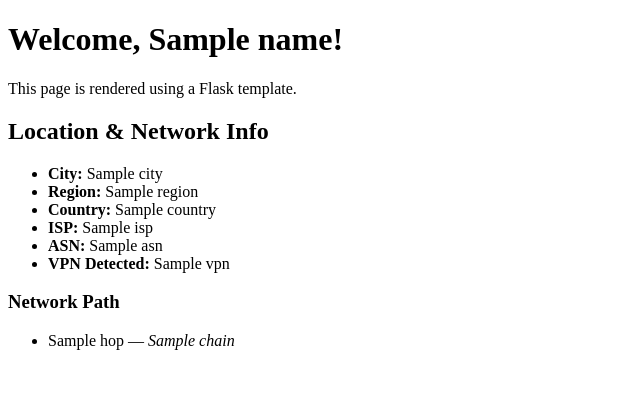
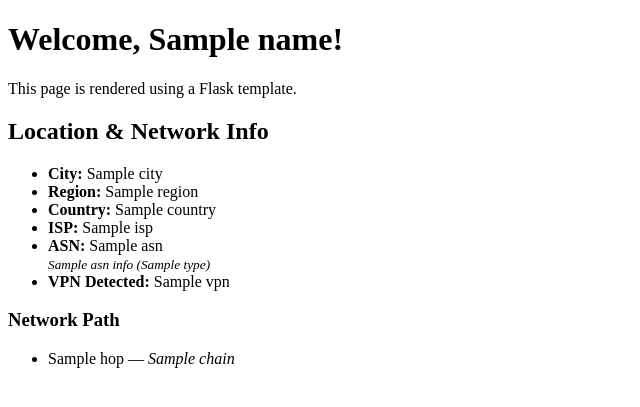
Before and after one commit to roblober-cpu/RestAPI, a Flask app: template templates/index.html in a window 1280 px wide. Shown: the top 407 px of the page, without its empty margins (0-640 px from the left). Run offline with Flask 3, Linux system fonts and the light colour scheme; the template is opened without the code that fills it: most values are stand-ins (such as "Sample title", 1, 10 or a date in 2020); some libraries are stand-ins or nearby versions.

Commit message:
added ASN analysis

```diff
--- a/app.py
+++ b/app.py
@@ -34,12 +34,18 @@ def init_db():
             country TEXT,
             org TEXT,
             asn TEXT,
+            asn_info TEXT,
             vpn TEXT,
             chain TEXT,
             timestamp TIMESTAMP DEFAULT CURRENT_TIMESTAMP
         )
     """)
-    conn.commit()
+    # Add asn_info column if it doesn't exist (for existing databases)
+    try:
+        cursor.execute("ALTER TABLE visitors ADD COLUMN IF NOT EXISTS asn_info TEXT")
+        conn.commit()
+    except Exception as e:
+        print(f"Column addition warning: {e}")
     cursor.close()
     conn.close()
 
@@ -93,6 +99,13 @@ def lookup_ip_info(ip):
                     "org": data.get("connection", {}).get("org") or data.get("connection", {}).get("isp"),
                     "asn": f"AS{data.get('connection', {}).get('asn')}" if data.get("connection", {}).get("asn") else None,
                 }
+
+                # Add ASN details if available
+                if result.get("asn"):
+                    asn_info = lookup_asn_info(result["asn"])
+                    if asn_info:
+                        result["asn_info"] = asn_info
+
                 ip_cache[ip] = (datetime.now(), result)
                 return result
             else:
@@ -108,41 +121,116 @@ def lookup_ip_info(ip):
     return result
 
 
-def annotate_ip(ip):
-    # Private ranges
-    if ip.startswith("10.") or ip.startswith("192.168.") or ip.startswith("172."):
-        # More accurate private range check
-        parts = ip.split(".")
-        if parts[0] == "172" and 16 <= int(parts[1]) <= 31:
-            return "Private Network / Load Balancer"
-        if parts[0] in ("10", "192"):
-            return "Private Network / Load Balancer"
+def lookup_asn_info(asn):
+    """Look up ASN information to identify the network operator"""
+    if not asn:
+        return None
 
-    # Cloudflare
-    if ip.startswith(("104.", "172.64.", "188.114.")):
-        return "Cloudflare Edge Node"
+    # Clean ASN (remove 'AS' prefix if present)
+    asn_num = asn.replace('AS', '') if asn.startswith('AS') else asn
 
-    # AWS
-    if ip.startswith(("3.", "13.", "18.", "34.", "35.", "52.", "54.")):
-        return "AWS Cloud Server"
+    try:
+        # Use BGP.HE.NET for ASN lookup (reliable and free)
+        url = f"https://bgp.he.net/AS{asn_num}"
+        response = requests.get(url, timeout=5)
 
-    # Google Cloud
-    if ip.startswith(("34.", "35.", "66.102.", "66.249.")):
-        return "Google Cloud Server"
+        if response.status_code == 200:
+            # Parse the HTML response for ASN info
+            html = response.text
+            asn_info = {}
 
-    # Azure
-    if ip.startswith(("20.", "40.", "52.", "104.")):
-        return "Azure Cloud Server"
+            # Extract organization name
+            if 'Organization:' in html:
+                start = html.find('Organization:') + len('Organization:')
+                end = html.find('<', start)
+                if end > start:
+                    asn_info['name'] = html[start:end].strip()
 
-    # Starlink
-    if ip.startswith("100."):
-        return "Starlink CGNAT"
+            # Extract country
+            if 'Country:' in html:
+                start = html.find('Country:') + len('Country:')
+                end = html.find('<', start)
+                if end > start:
+                    asn_info['country'] = html[start:end].strip()
 
-    # Generic VPN ranges (very rough)
-    if ip.startswith(("5.", "37.", "45.", "91.", "95.", "185.")):
-        return "Possible VPN Provider"
+            if asn_info:
+                asn_info['type'] = categorize_asn(asn_info.get('name', '').lower())
+                return asn_info
 
-    return "Public Client or Unknown Proxy"
+    except Exception as e:
+        print(f"ASN lookup failed for {asn}: {e}")
+
+    # Fallback: categorize based on known ASNs
+    return {
+        "name": f"AS{asn_num}",
+        "description": "Unknown ASN",
+        "country": "Unknown",
+        "type": categorize_known_asn(asn_num)
+    }
+
+
+def categorize_known_asn(asn_num):
+    """Categorize well-known ASNs"""
+    known_asns = {
+        # Cloud Providers
+        '15169': 'Cloud Provider',  # Google
+        '16509': 'Cloud Provider',  # Amazon AWS
+        '8075': 'Cloud Provider',   # Microsoft Azure
+        '13335': 'Cloud Provider',  # Cloudflare
+        '14061': 'Cloud Provider',  # DigitalOcean
+        '31898': 'Cloud Provider',  # Oracle Cloud
+
+        # Major ISPs
+        '7018': 'Major ISP',   # AT&T
+        '701': 'Major ISP',    # Verizon
+        '7922': 'Major ISP',   # Comcast
+        '22773': 'Major ISP',  # Cox Communications
+        '11427': 'Major ISP',  # Time Warner Cable
+        '20115': 'Major ISP',  # Charter Communications
+
+        # Mobile Carriers
+        '21928': 'Mobile Carrier',  # T-Mobile
+        '20057': 'Mobile Carrier',  # AT&T Wireless
+        '6167': 'Mobile Carrier',   # Verizon Wireless
+
+        # Universities
+        '73': 'Educational',    # University of Washington
+        '17': 'Educational',    # Purdue University
+        '18': 'Educational',    # University of Texas
+    }
+
+    return known_asns.get(asn_num, "Other/Unknown")
+
+
+def categorize_asn(name):
+    """Categorize ASN based on organization name"""
+    name_lower = name.lower()
+
+    # Cloud providers
+    if any(word in name_lower for word in ['amazon', 'aws', 'google', 'microsoft', 'azure', 'cloudflare', 'digitalocean', 'linode']):
+        return "Cloud Provider"
+
+    # Major ISPs
+    if any(word in name_lower for word in ['comcast', 'verizon', 'att', 'cox', 'spectrum', 'centurylink', 'telecom']):
+        return "Major ISP"
+
+    # Mobile carriers
+    if any(word in name_lower for word in ['tmobile', 'verizon wireless', 'at&t wireless', 'sprint', 'vodafone', 'orange']):
+        return "Mobile Carrier"
+
+    # Universities/Education
+    if any(word in name_lower for word in ['university', 'college', 'edu', 'school', 'academy']):
+        return "Educational"
+
+    # Government
+    if any(word in name_lower for word in ['government', 'gov', 'ministry', 'department', 'state']):
+        return "Government"
+
+    # Hosting/VPS
+    if any(word in name_lower for word in ['hosting', 'host', 'vps', 'dedicated', 'server']):
+        return "Hosting Provider"
+
+    return "Other/Unknown"
 
 
 # -----------------------------
@@ -175,8 +263,8 @@ def index():
         conn = get_db_connection()
         cursor = conn.cursor()
         cursor.execute("""
-            INSERT INTO visitors (ip, city, region, country, org, asn, vpn, chain)
-            VALUES (%s, %s, %s, %s, %s, %s, %s, %s)
+            INSERT INTO visitors (ip, city, region, country, org, asn, asn_info, vpn, chain)
+            VALUES (%s, %s, %s, %s, %s, %s, %s, %s, %s)
         """, (
             ip,
             info.get("city"),
@@ -184,6 +272,7 @@ def index():
             info.get("country"),
             info.get("org"),
             info.get("asn"),
+            json.dumps(info.get("asn_info")) if info.get("asn_info") else None,
             info.get("security", {}).get("vpn") if "security" in info else None,
             json.dumps(annotated_chain)
         ))
@@ -232,6 +321,12 @@ def dashboard():
                 "chain": json.loads(row["chain"]),
                 "timestamp": row["timestamp"]
             }
+            # Add ASN info if available
+            if row["asn_info"]:
+                try:
+                    visitor["info"]["asn_info"] = json.loads(row["asn_info"])
+                except:
+                    pass
             visitors.append(visitor)
     except Exception as e:
         print(f"Error loading visitors: {e}")
--- a/templates/dashboard.html
+++ b/templates/dashboard.html
@@ -49,7 +49,11 @@
 
                 <p><strong>ISP:</strong> {{ v.info.org or "Unknown" }}</p>
 
-                <p><strong>ASN:</strong> {{ v.info.asn or "Unknown" }}</p>
+                <p><strong>ASN:</strong> {{ v.info.asn or "Unknown" }}
+                    {% if v.info.asn_info %}
+                        <br><small><em>{{ v.info.asn_info.name }} ({{ v.info.asn_info.type }})</em></small>
+                    {% endif %}
+                </p>
 
                 <p>
                     <strong>VPN Detected:</strong>
--- a/templates/index.html
+++ b/templates/index.html
@@ -17,7 +17,11 @@
         <li><strong>Region:</strong> {{ region or "Unknown" }}</li>
         <li><strong>Country:</strong> {{ country or "Unknown" }}</li>
         <li><strong>ISP:</strong> {{ isp or "Unknown" }}</li>
-        <li><strong>ASN:</strong> {{ asn or "Unknown" }}</li>
+        <li><strong>ASN:</strong> {{ asn or "Unknown" }}
+            {% if info.get('asn_info') %}
+                <br><small><em>{{ info.asn_info.name }} ({{ info.asn_info.type }})</em></small>
+            {% endif %}
+        </li>
         <li><strong>VPN Detected:</strong>
             {% if vpn is not none %}
                 {{ vpn }}
```
Also changed, not shown: 1 other file.
